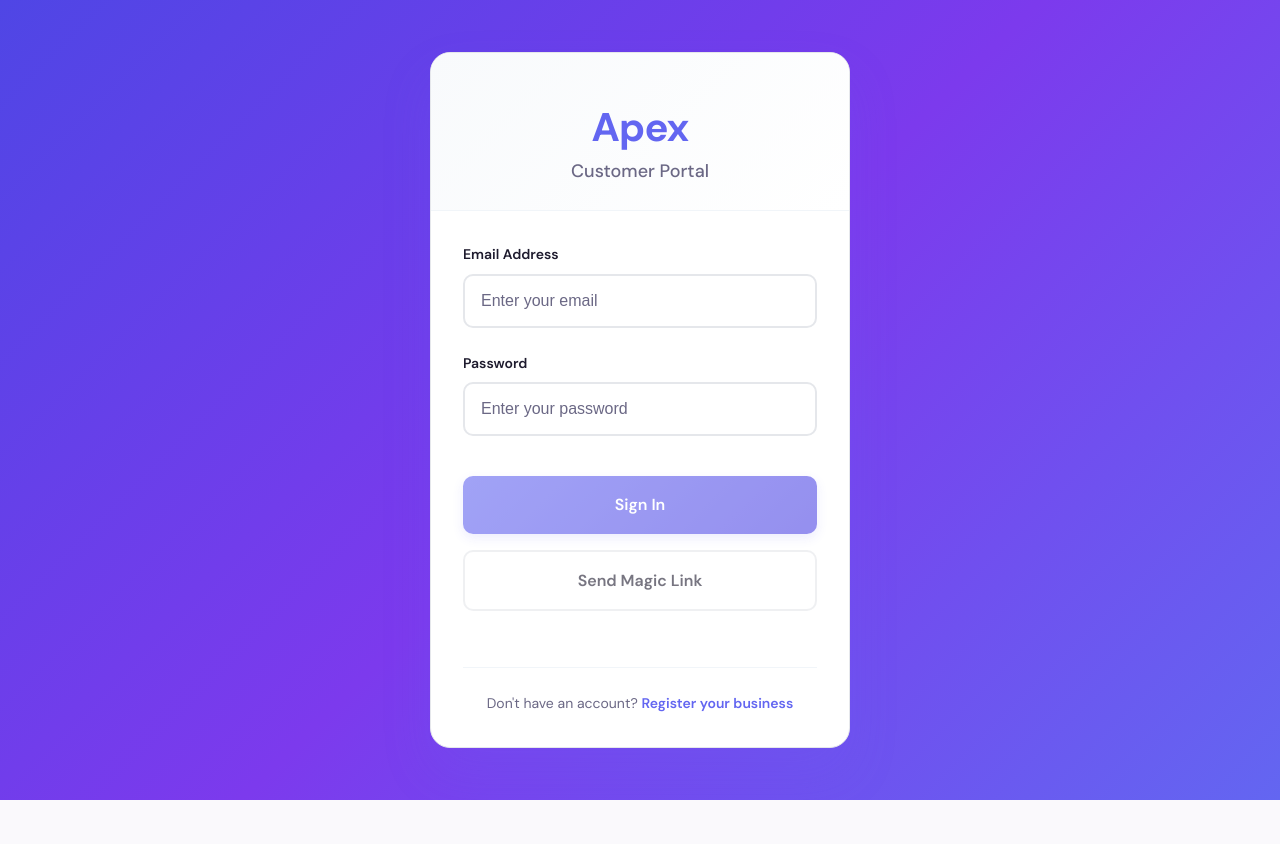
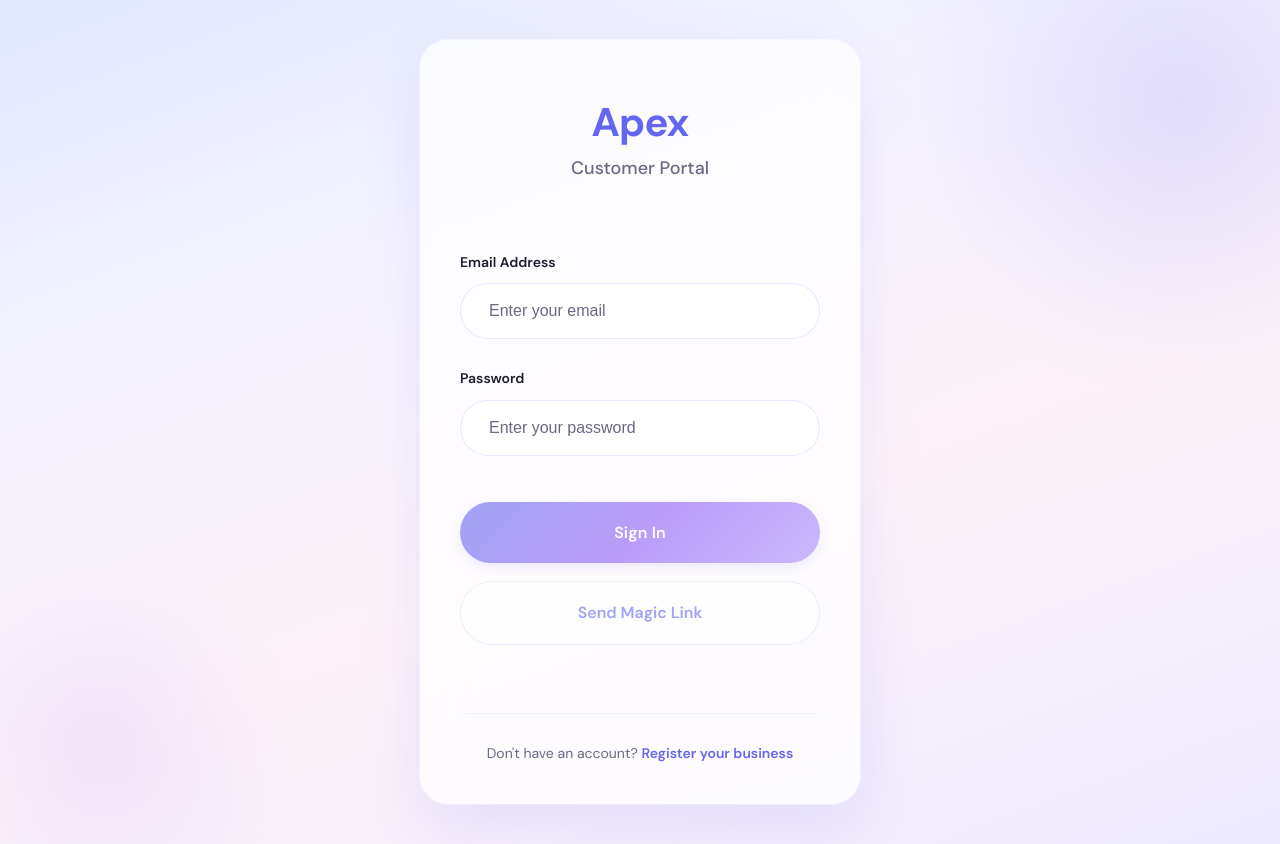
Before and after one commit to CarloMose748/apex-apps, a React (Vite) app in the folder customerappapex/: page /login in a window 1280 px wide. Before the commit the page ends 800 px from the top, so only its background shows below. Built offline with nearby package versions, Linux system fonts and the light colour scheme; no server answers.

Commit message:
Structural redesign: driver=industrial/sharp, customer=soft/glassmorphism

```diff
--- a/customerappapex/src/styles/components.css
+++ b/customerappapex/src/styles/components.css
@@ -2,16 +2,19 @@
 
 /* Card Component */
 .card {
-  background-color: white;
-  border: 1px solid var(--border);
-  border-radius: var(--border-radius-lg);
-  box-shadow: var(--shadow);
+  background: rgba(255, 255, 255, 0.7);
+  backdrop-filter: blur(16px);
+  -webkit-backdrop-filter: blur(16px);
+  border: 1px solid rgba(255, 255, 255, 0.6);
+  border-radius: var(--border-radius-xl);
+  box-shadow: var(--shadow-md);
   overflow: hidden;
-  transition: box-shadow var(--transition-base);
+  transition: box-shadow 0.3s ease, transform 0.3s ease;
 }
 
 .card:hover {
-  box-shadow: var(--shadow-md);
+  box-shadow: var(--shadow-lg);
+  transform: translateY(-2px);
 }
 
 .card__header {
--- a/customerappapex/src/styles/forms.css
+++ b/customerappapex/src/styles/forms.css
@@ -6,14 +6,14 @@
   align-items: center;
   justify-content: center;
   gap: var(--space-xs);
-  padding: var(--space-sm) var(--space-md);
+  padding: var(--space-sm) var(--space-lg);
   font-size: var(--font-size-sm);
   font-weight: 600;
   line-height: 1.5;
   border: var(--border-width) solid transparent;
-  border-radius: var(--border-radius);
+  border-radius: var(--border-radius-pill);
   cursor: pointer;
-  transition: all 0.2s ease;
+  transition: all 0.3s ease;
   text-decoration: none;
   user-select: none;
   white-space: nowrap;
@@ -30,7 +30,7 @@
 
 .button:focus, .btn:focus {
   outline: none;
-  box-shadow: 0 0 0 3px rgba(99, 102, 241, 0.1);
+  box-shadow: 0 0 0 4px rgba(99, 102, 241, 0.12);
 }
 
 .button:disabled, .btn:disabled {
@@ -40,16 +40,17 @@
 }
 
 .button--primary, .btn--primary {
-  background-color: var(--primary);
+  background: linear-gradient(135deg, #6366f1 0%, #8b5cf6 100%);
   color: white;
-  border-color: var(--primary);
-  box-shadow: var(--shadow-sm);
+  border-color: transparent;
+  box-shadow: 0 4px 16px rgba(99, 102, 241, 0.3);
 }
 
 .button--primary:hover:not(:disabled), .btn--primary:hover:not(:disabled) {
-  background-color: var(--primary-hover);
-  border-color: var(--primary-hover);
-  box-shadow: var(--shadow);
+  background: linear-gradient(135deg, #4f46e5 0%, #7c3aed 100%);
+  border-color: transparent;
+  box-shadow: 0 8px 24px rgba(99, 102, 241, 0.4);
+  transform: translateY(-1px);
 }
 
 .button--secondary, .btn--secondary {
@@ -126,20 +127,21 @@
 .input {
   display: block;
   width: 100%;
-  padding: 0.625rem 1rem;
+  padding: 0.75rem 1.25rem;
   font-size: var(--font-size-sm);
   line-height: 1.5;
   color: var(--text);
-  background-color: white;
-  border: 1px solid var(--border);
+  background-color: rgba(255, 255, 255, 0.8);
+  border: 1.5px solid rgba(99, 102, 241, 0.12);
   border-radius: var(--border-radius);
-  transition: border-color var(--transition-fast), box-shadow var(--transition-fast);
+  transition: border-color var(--transition-fast), box-shadow var(--transition-fast), background var(--transition-fast);
 }
 
 .input:focus {
   outline: none;
   border-color: var(--primary);
-  box-shadow: 0 0 0 3px rgba(99, 102, 241, 0.15);
+  box-shadow: 0 0 0 4px rgba(99, 102, 241, 0.1);
+  background-color: #ffffff;
 }
 
 .input:disabled {
--- a/customerappapex/src/styles/global.css
+++ b/customerappapex/src/styles/global.css
@@ -27,13 +27,13 @@
   --neutral: #6b7280;
   --neutral-bg: #f9fafb;
 
-  /* Spacing */
-  --space-xs: 0.25rem;
-  --space-sm: 0.5rem;
-  --space-md: 1rem;
-  --space-lg: 1.5rem;
-  --space-xl: 2rem;
-  --space-2xl: 3rem;
+  /* Spacing — airy & generous */
+  --space-xs: 0.375rem;
+  --space-sm: 0.625rem;
+  --space-md: 1.125rem;
+  --space-lg: 1.75rem;
+  --space-xl: 2.5rem;
+  --space-2xl: 3.5rem;
 
   /* Typography */
   --font-family: 'DM Sans', -apple-system, BlinkMacSystemFont, 'Segoe UI', 'Roboto', 'Oxygen', 'Ubuntu', sans-serif;
@@ -45,18 +45,19 @@
   --font-size-2xl: 1.5rem;
   --font-size-3xl: 1.875rem;
 
-  /* Borders */
-  --border-radius: 0.625rem;
-  --border-radius-lg: 0.875rem;
-  --border-radius-xl: 1.25rem;
+  /* Borders — soft & very rounded */
+  --border-radius: 1rem;
+  --border-radius-lg: 1.25rem;
+  --border-radius-xl: 1.75rem;
+  --border-radius-pill: 9999px;
   --border-width: 1px;
 
-  /* Shadows */
-  --shadow-sm: 0 1px 2px 0 rgba(30, 27, 46, 0.04);
-  --shadow: 0 1px 3px 0 rgba(30, 27, 46, 0.06), 0 1px 2px -1px rgba(30, 27, 46, 0.04);
-  --shadow-md: 0 4px 6px -1px rgba(30, 27, 46, 0.06), 0 2px 4px -2px rgba(30, 27, 46, 0.04);
-  --shadow-lg: 0 10px 15px -3px rgba(30, 27, 46, 0.06), 0 4px 6px -4px rgba(30, 27, 46, 0.04);
-  --shadow-xl: 0 20px 25px -5px rgba(30, 27, 46, 0.08), 0 8px 10px -6px rgba(30, 27, 46, 0.04);
+  /* Shadows — soft, diffused, glowy */
+  --shadow-sm: 0 2px 8px rgba(99, 102, 241, 0.06);
+  --shadow: 0 4px 16px rgba(99, 102, 241, 0.08);
+  --shadow-md: 0 8px 24px rgba(99, 102, 241, 0.10);
+  --shadow-lg: 0 16px 40px rgba(99, 102, 241, 0.12);
+  --shadow-xl: 0 24px 56px rgba(99, 102, 241, 0.16);
 
   /* Transitions */
   --transition-fast: 150ms ease;
--- a/customerappapex/src/styles/login.css
+++ b/customerappapex/src/styles/login.css
@@ -5,25 +5,53 @@
   display: flex;
   align-items: center;
   justify-content: center;
-  background: linear-gradient(135deg, #4f46e5 0%, #7c3aed 50%, #6366f1 100%);
-  padding: var(--space-lg);
+  background: linear-gradient(160deg, #e0e7ff 0%, #f5f3ff 30%, #fdf2f8 60%, #ede9fe 100%);
+  padding: var(--space-xl);
+  position: relative;
+  overflow: hidden;
+}
+
+.login-container::before {
+  content: '';
+  position: absolute;
+  width: 600px;
+  height: 600px;
+  background: radial-gradient(circle, rgba(99, 102, 241, 0.15) 0%, transparent 70%);
+  top: -200px;
+  right: -200px;
+  border-radius: 50%;
+}
+
+.login-container::after {
+  content: '';
+  position: absolute;
+  width: 400px;
+  height: 400px;
+  background: radial-gradient(circle, rgba(139, 92, 246, 0.1) 0%, transparent 70%);
+  bottom: -100px;
+  left: -100px;
+  border-radius: 50%;
 }
 
 .login-card {
   width: 100%;
-  max-width: 420px;
-  background: #ffffff;
-  border-radius: 20px;
-  box-shadow: 0 25px 50px rgba(99, 102, 241, 0.15);
+  max-width: 440px;
+  background: rgba(255, 255, 255, 0.75);
+  backdrop-filter: blur(20px);
+  -webkit-backdrop-filter: blur(20px);
+  border-radius: 28px;
+  box-shadow: 0 20px 60px rgba(99, 102, 241, 0.12), 0 0 0 1px rgba(255, 255, 255, 0.6);
   overflow: hidden;
-  border: 1px solid #e5e7eb;
+  border: none;
+  position: relative;
+  z-index: 1;
 }
 
 .login-header {
   padding: var(--space-2xl) var(--space-xl) var(--space-lg);
   text-align: center;
-  background: linear-gradient(135deg, #f8fafc 0%, #ffffff 100%);
-  border-bottom: 1px solid #f1f5f9;
+  background: transparent;
+  border-bottom: none;
 }
 
 .login-logo h1 {
@@ -114,20 +142,21 @@
 
 .form-input {
   width: 100%;
-  padding: var(--space-md);
-  border: 2px solid #e5e7eb;
-  border-radius: var(--border-radius);
+  padding: var(--space-md) var(--space-lg);
+  border: 1.5px solid rgba(99, 102, 241, 0.15);
+  border-radius: var(--border-radius-pill);
   font-size: var(--font-size-base);
   color: var(--text);
-  background: #ffffff;
-  transition: all 0.2s ease;
+  background: rgba(255, 255, 255, 0.8);
+  transition: all 0.3s ease;
   box-sizing: border-box;
 }
 
 .form-input:focus {
   outline: none;
   border-color: var(--primary);
-  box-shadow: 0 0 0 3px rgba(99, 102, 241, 0.15);
+  box-shadow: 0 0 0 4px rgba(99, 102, 241, 0.12);
+  background: #ffffff;
 }
 
 .form-input::placeholder {
@@ -164,23 +193,24 @@
 .btn-primary {
   width: 100%;
   padding: var(--space-md) var(--space-lg);
-  background: linear-gradient(135deg, var(--primary) 0%, var(--primary-hover) 100%);
+  background: linear-gradient(135deg, #6366f1 0%, #8b5cf6 50%, #a78bfa 100%);
   color: #ffffff;
   border: none;
-  border-radius: var(--border-radius);
+  border-radius: var(--border-radius-pill);
   font-size: var(--font-size-base);
   font-weight: 600;
   cursor: pointer;
-  transition: all 0.2s ease;
-  box-shadow: 0 4px 12px rgba(99, 102, 241, 0.3);
+  transition: all 0.3s ease;
+  box-shadow: 0 8px 24px rgba(99, 102, 241, 0.35);
   white-space: nowrap;
   overflow: hidden;
   text-overflow: ellipsis;
+  letter-spacing: 0.01em;
 }
 
 .btn-primary:hover:not(:disabled) {
-  transform: translateY(-1px);
-  box-shadow: 0 6px 16px rgba(99, 102, 241, 0.4);
+  transform: translateY(-2px);
+  box-shadow: 0 12px 32px rgba(99, 102, 241, 0.45);
 }
 
 .btn-primary:active {
@@ -197,14 +227,15 @@
 .btn-secondary {
   width: 100%;
   padding: var(--space-md) var(--space-lg);
-  background: #ffffff;
-  color: var(--text);
-  border: 2px solid #e5e7eb;
-  border-radius: var(--border-radius);
+  background: rgba(255, 255, 255, 0.6);
+  backdrop-filter: blur(8px);
+  color: var(--primary);
+  border: 1.5px solid rgba(99, 102, 241, 0.2);
+  border-radius: var(--border-radius-pill);
   font-size: var(--font-size-base);
   font-weight: 600;
   cursor: pointer;
-  transition: all 0.2s ease;
+  transition: all 0.3s ease;
   white-space: nowrap;
   overflow: hidden;
   text-overflow: ellipsis;
@@ -229,7 +260,7 @@
 
   .login-card {
     max-width: 100%;
-    border-radius: 12px;
+    border-radius: 20px;
   }
 
   .login-header {
@@ -296,8 +327,10 @@
 .register-card {
   width: 100%;
   max-width: 800px;
-  background: #ffffff;
-  border-radius: 16px;
+  background: rgba(255, 255, 255, 0.75);
+  backdrop-filter: blur(20px);
+  -webkit-backdrop-filter: blur(20px);
+  border-radius: 28px;
   box-shadow: 0 20px 40px rgba(0, 0, 0, 0.1);
   overflow: hidden;
   border: 1px solid #e5e7eb;
```
Also changed, not shown: 2 other files (tests, documents, lock files or other folders).
